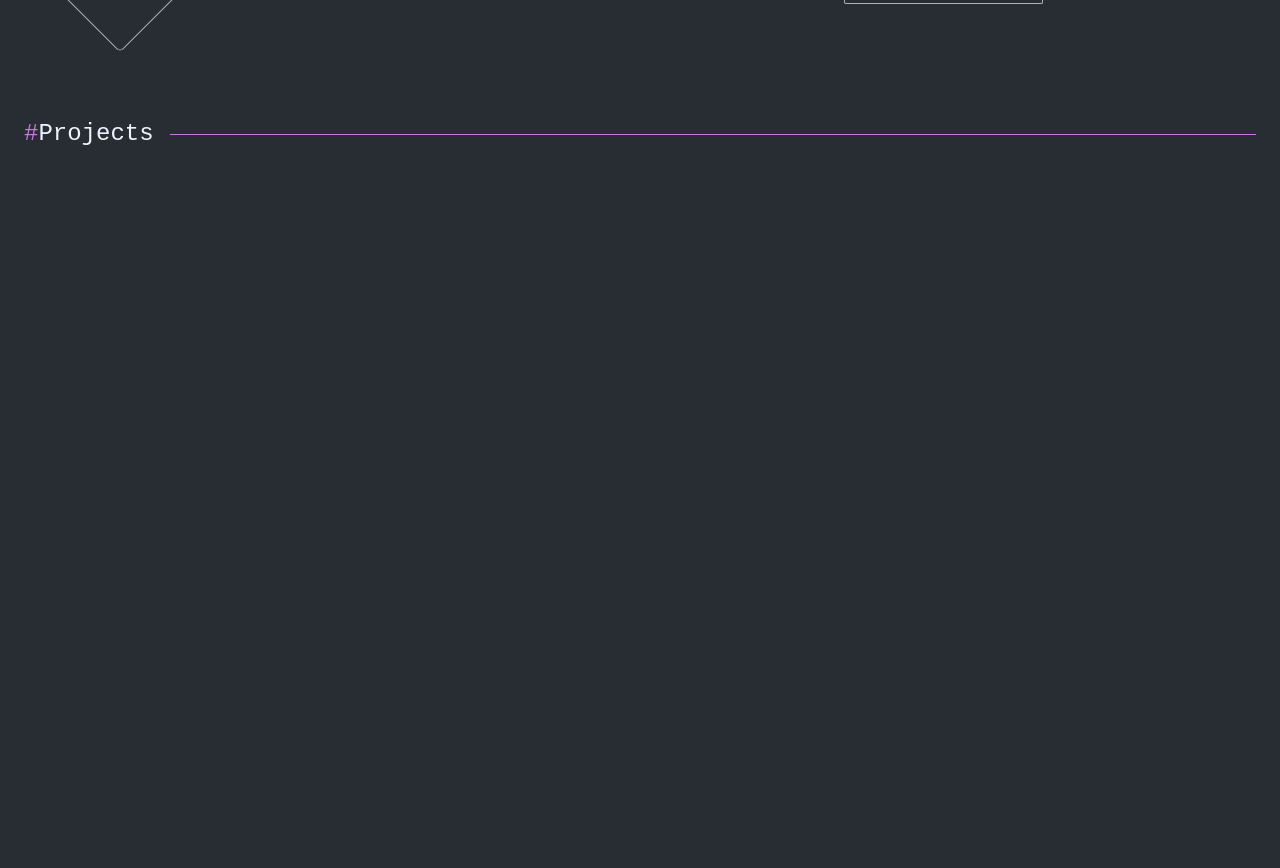
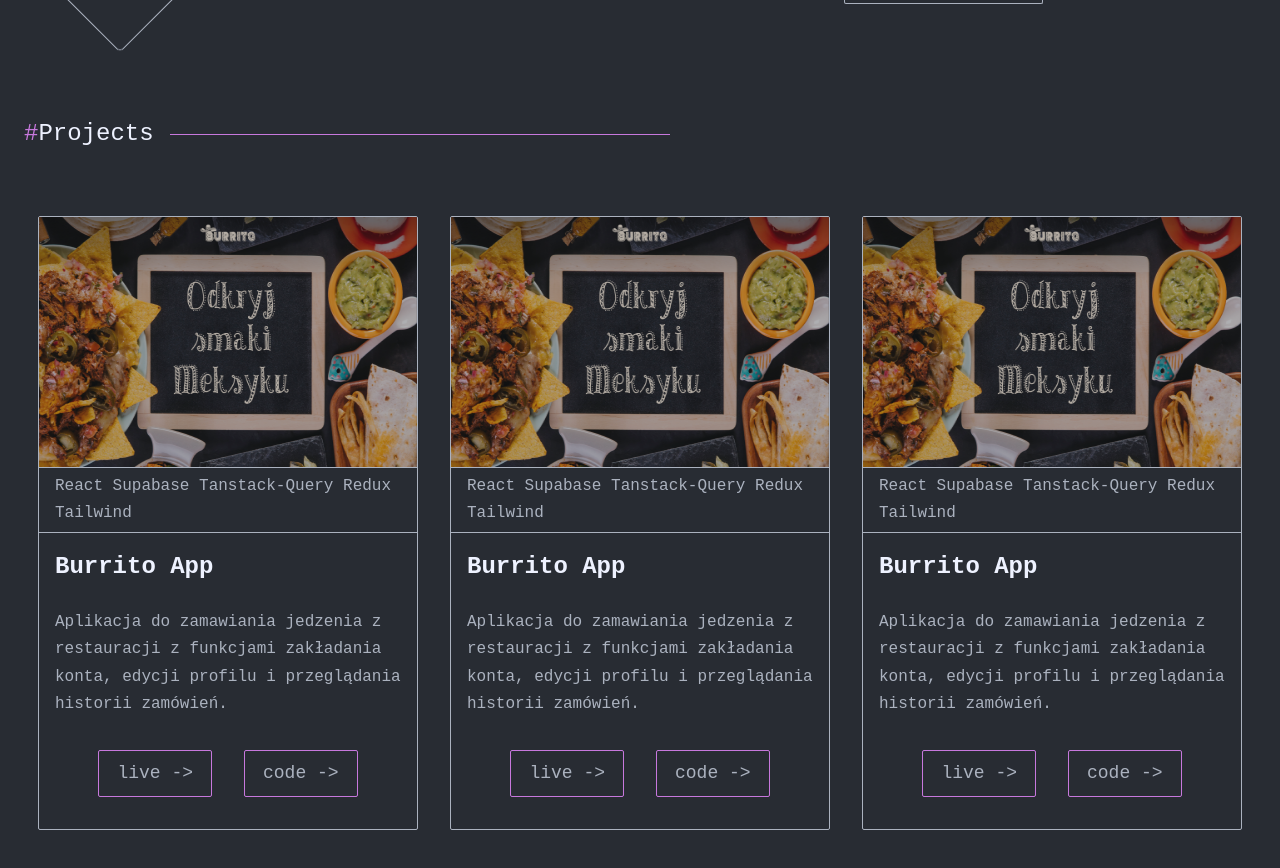
Before and after one commit to maxszymanski/portfolio, a React (Vite) app: page / in a window 1280 px wide. Shown: the part 900-1768 px from the top of the page. Before the commit the page ends 1084 px from the top, so only its background shows below. Built offline with nearby package versions, Linux system fonts and the light colour scheme.

Commit message:
finish styling card

```diff
--- a/src/features/mainPage/HeaderImage.jsx
+++ b/src/features/mainPage/HeaderImage.jsx
@@ -36,9 +36,6 @@ const HeaderImageBox = styled.div`
         margin-top: 0;
         flex-basis: 40%;
     }
-    /* @media ${screenWidth.xl} {
-        flex-basis: 50%;
-    } */
 `
 const HeaderImgSmall = styled.img`
     width: 100%;
@@ -72,9 +69,23 @@ const TitleLink = styled(Link)`
     color: var(--color-primary);
     font-weight: 800;
     transition: color 0.3s;
+    position: relative;
 
-    &:hover {
-        color: #a864bb;
+    @media ${screenWidth.lg} {
+        &:hover::after {
+            width: 100%;
+        }
+
+        &::after {
+            content: '';
+            position: absolute;
+            width: 0;
+            height: 1px;
+            bottom: 3px;
+            left: 0;
+            background-color: var(--color-primary);
+            transition: width 0.3s;
+        }
     }
 `
 
--- a/src/features/mainPage/ProjectsSection.jsx
+++ b/src/features/mainPage/ProjectsSection.jsx
@@ -1,12 +1,28 @@
 import { useTranslation } from 'react-i18next'
 import Section from '../../ui/Section'
 import SectionHeading from '../../ui/SectionHeading'
+import ProjectCard from '../../ui/ProjectCard'
+import styled from 'styled-components'
+
+const CardsBox = styled.div`
+    display: flex;
+    justify-content: center;
+    flex-wrap: wrap;
+    align-items: center;
+    gap: 2em;
+    padding: 4em 0;
+`
 
 function ProjectsSection() {
     const { t } = useTranslation()
     return (
         <Section>
             <SectionHeading>{t('projects')}</SectionHeading>
+            <CardsBox>
+                <ProjectCard />
+                <ProjectCard />
+                <ProjectCard />
+            </CardsBox>
         </Section>
     )
 }
--- a/src/locales/en.json
+++ b/src/locales/en.json
@@ -8,5 +8,7 @@
     "aboutMe": "About me",
     "workingon": "Currently working on",
     "quote": "Code is like humor. When you have to explain it, it’s bad.",
-    "contactme": "Contact me!"
+    "contactme": "Contact me!",
+    "live": "live ->",
+    "code": "code ->"
 }
--- a/src/locales/pl.json
+++ b/src/locales/pl.json
@@ -8,5 +8,7 @@
     "aboutMe": "O mnie",
     "workingon": "Obecnie pracuję nad",
     "quote": "Kod jest jak humor. Jeśli trzeba go wyjaśniać, jest słaby.",
-    "contactme": "Skontaktuj się!"
+    "contactme": "Skontaktuj się!",
+    "live": "live",
+    "code": "kod"
 }
--- a/src/ui/Logo.jsx
+++ b/src/ui/Logo.jsx
@@ -26,6 +26,9 @@ const LogoLink = styled(Link)`
         font-size: 2.2rem;
         margin-bottom: 4px;
     }
+    @media ${screenWidth.xxl} {
+        font-size: 2.4rem;
+    }
 `
 
 function Logo({ isMobile = false }) {
--- /dev/null
+++ b/src/ui/ProjectCard.jsx
@@ -0,0 +1,99 @@
+import styled from 'styled-components'
+import StyledLink from './StyledLink'
+import { screenWidth } from '../styles/mediaQueries'
+
+const Card = styled.div`
+    display: flex;
+    flex-direction: column;
+    justify-content: space-between;
+    max-width: 380px;
+    color: var(--color-gray);
+    border: solid 1px var(--color-gray);
+    border-radius: 2px;
+    overflow: hidden;
+`
+
+const CardImageBox = styled.div`
+    position: relative;
+    height: 200px;
+
+    @media ${screenWidth.small} {
+        height: 250px;
+    }
+    &::after {
+        content: '';
+        position: absolute;
+        width: 100%;
+        height: 100%;
+        top: 0;
+        left: 0;
+        background-color: rgb(40, 44, 51, 0.35);
+        z-index: 10;
+    }
+`
+
+const CardImage = styled.img`
+    height: 200px;
+
+    @media ${screenWidth.small} {
+        height: 250px;
+    }
+`
+
+const CardLanguageBox = styled.div`
+    padding: 0.3em 1em;
+    border-top: solid 1px var(--color-gray);
+    border-bottom: solid 1px var(--color-gray);
+`
+const CardInfoBox = styled.div`
+    display: flex;
+    flex-direction: column;
+    justify-content: space-between;
+    padding: 1em 1em 1.5em;
+    gap: 1.5em;
+`
+
+const CardLinkBox = styled.div`
+    display: flex;
+    justify-content: center;
+    align-items: center;
+    padding: 0.5em;
+    gap: 2em;
+`
+
+const CardHeading = styled.h3`
+    color: var(--color-white);
+    font-size: 2.4rem;
+`
+const CardInfo = styled.p`
+    line-height: 170%;
+`
+
+function ProjectCard() {
+    return (
+        <Card>
+            <CardImageBox>
+                <CardImage src="/images/burrito.webp" />
+            </CardImageBox>
+            <CardLanguageBox>
+                <CardInfo>
+                    React Supabase Tanstack-Query Redux Tailwind
+                </CardInfo>
+            </CardLanguageBox>
+            <CardInfoBox>
+                <CardHeading>Burrito App</CardHeading>
+                <CardInfo>
+                    Aplikacja do zamawiania jedzenia z restauracji z funkcjami
+                    zakładania konta, edycji profilu i przeglądania historii
+                    zamówień.
+                </CardInfo>
+                <CardLinkBox>
+                    <StyledLink text="live"></StyledLink>
+                    <StyledLink text="code"></StyledLink>
+                </CardLinkBox>
+            </CardInfoBox>
+        </Card>
+    )
+}
+
+export default ProjectCard
--- a/src/ui/SectionHeading.jsx
+++ b/src/ui/SectionHeading.jsx
@@ -18,6 +18,7 @@ const SectionLine = styled.div`
     height: 1px;
     width: 100%;
     background-color: var(--color-primary);
+    max-width: 500px;
 `
 
 function SectionHeading({ children }) {
```
Also changed, not shown: public/images/burrito.webp (added).
